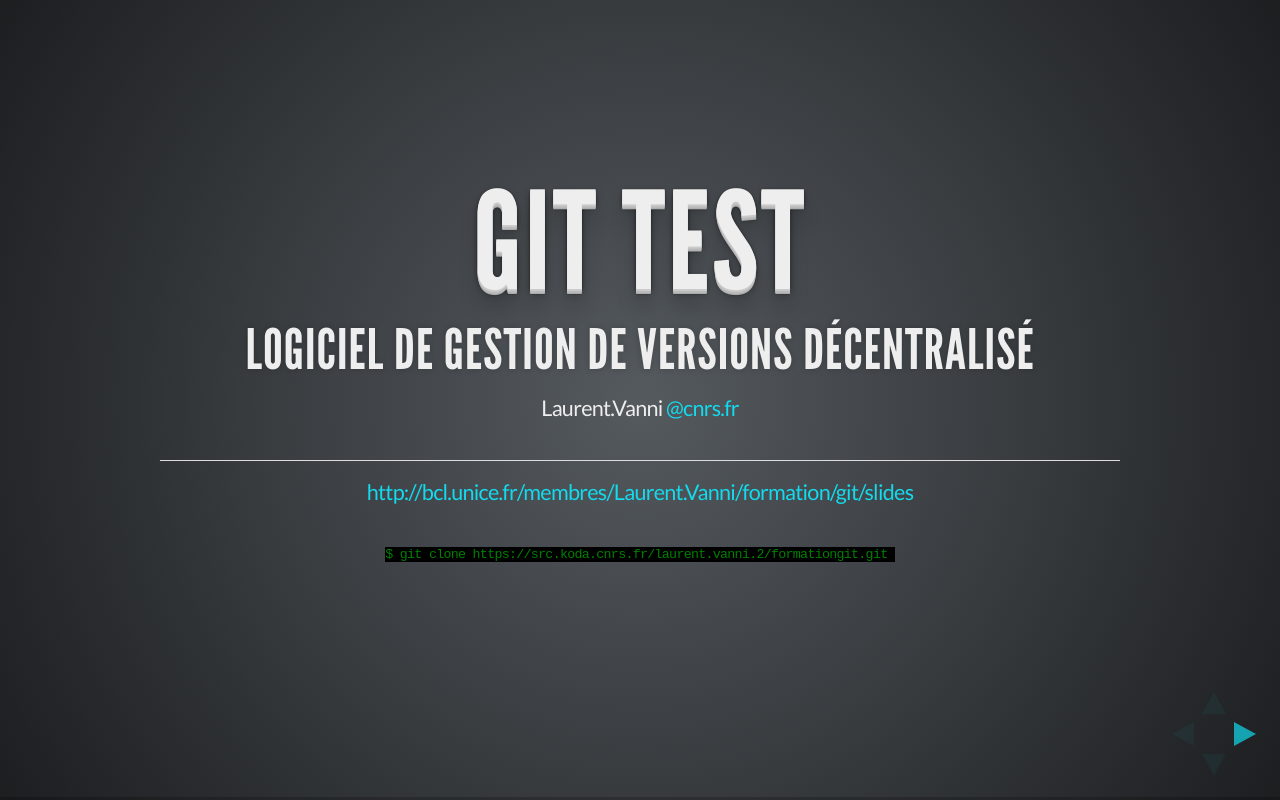
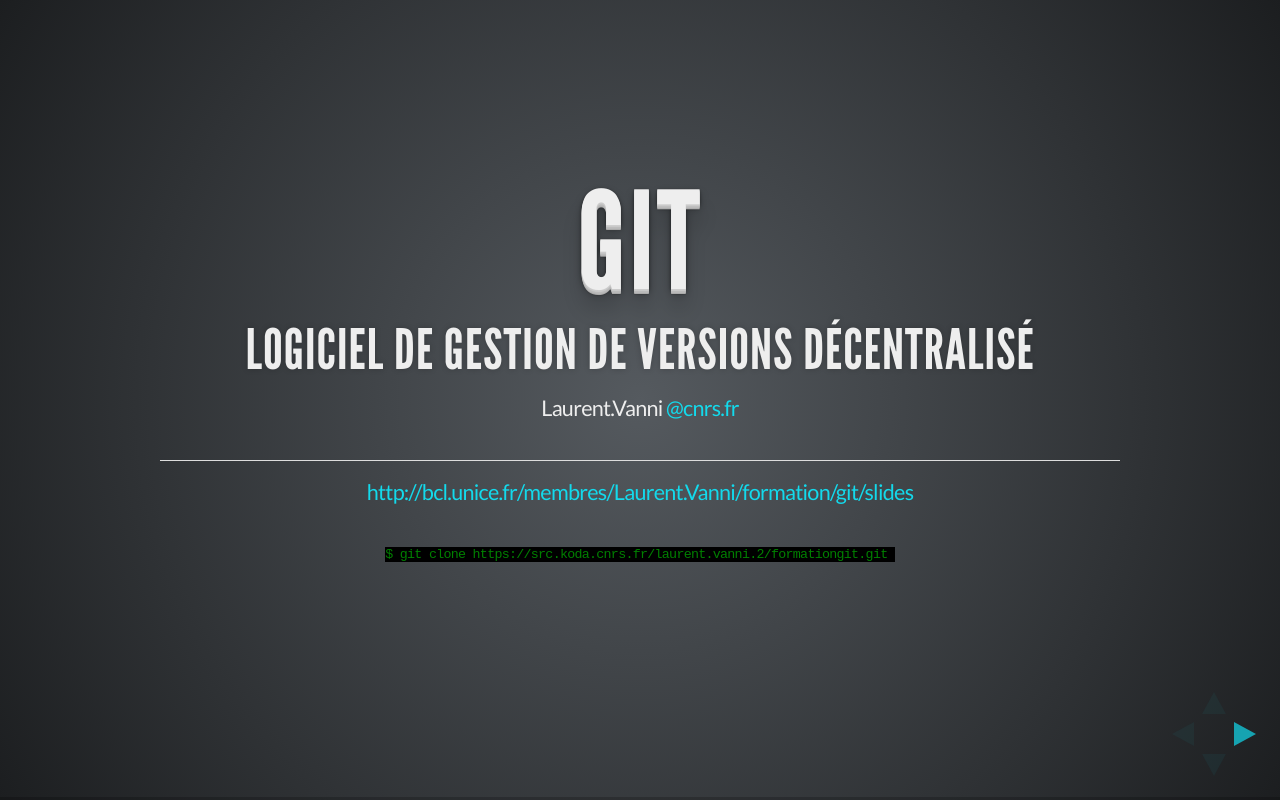
Before and after one commit to lvanni/formationGIT, a plain HTML site: page index.html in a window 1280 px wide. Drawn offline with Linux system fonts and the light colour scheme.

Commit message:
NEW: suppression du TEST

```diff
--- a/index.html
+++ b/index.html
@@ -45,7 +45,7 @@
 			<!-- Any section element inside of this container is displayed as a slide -->
 			<div class="slides">
 				<section>
-					<h1>GIT TEST</h1>
+					<h1>GIT</h1>
 					<h3>Logiciel de gestion de versions décentralisé</h3>
 					<p>
 						<small>Laurent.Vanni <a href="mailto:lvanni@unice.fr">@cnrs.fr</a></small>
```
